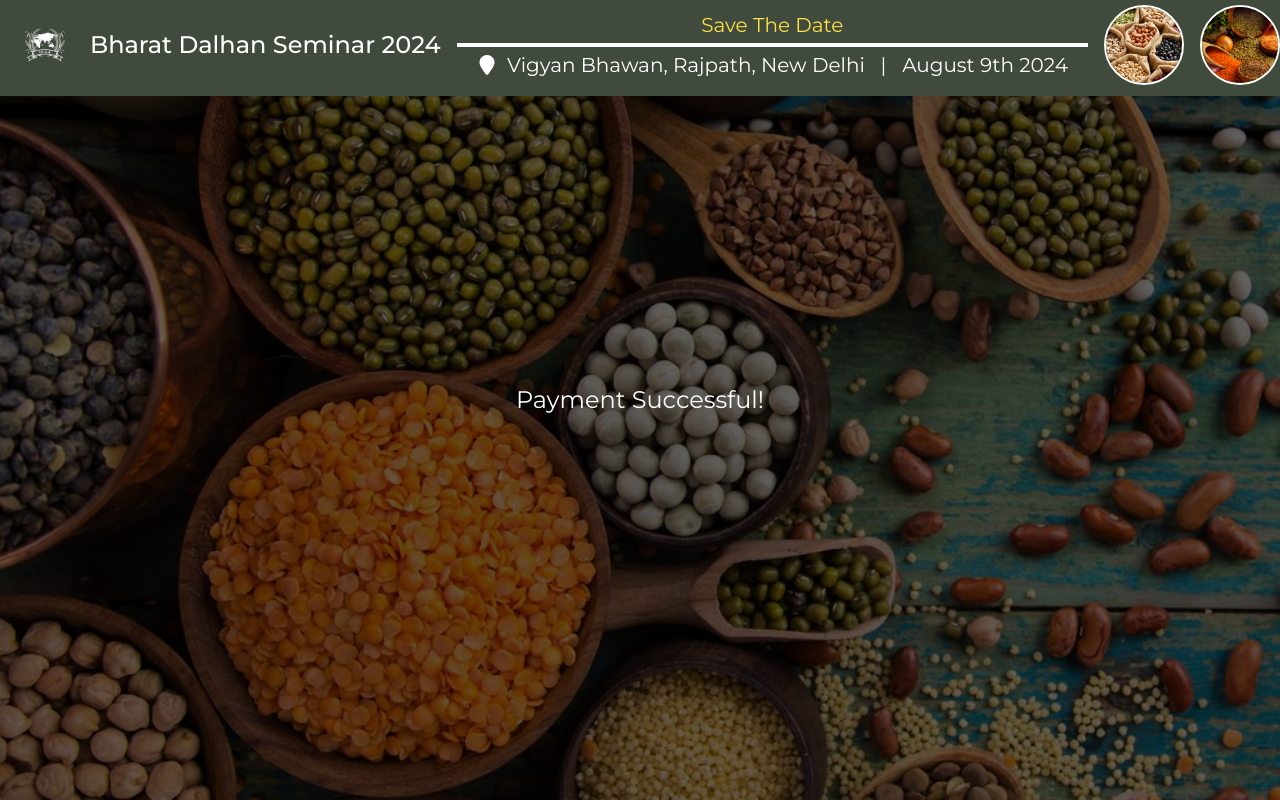
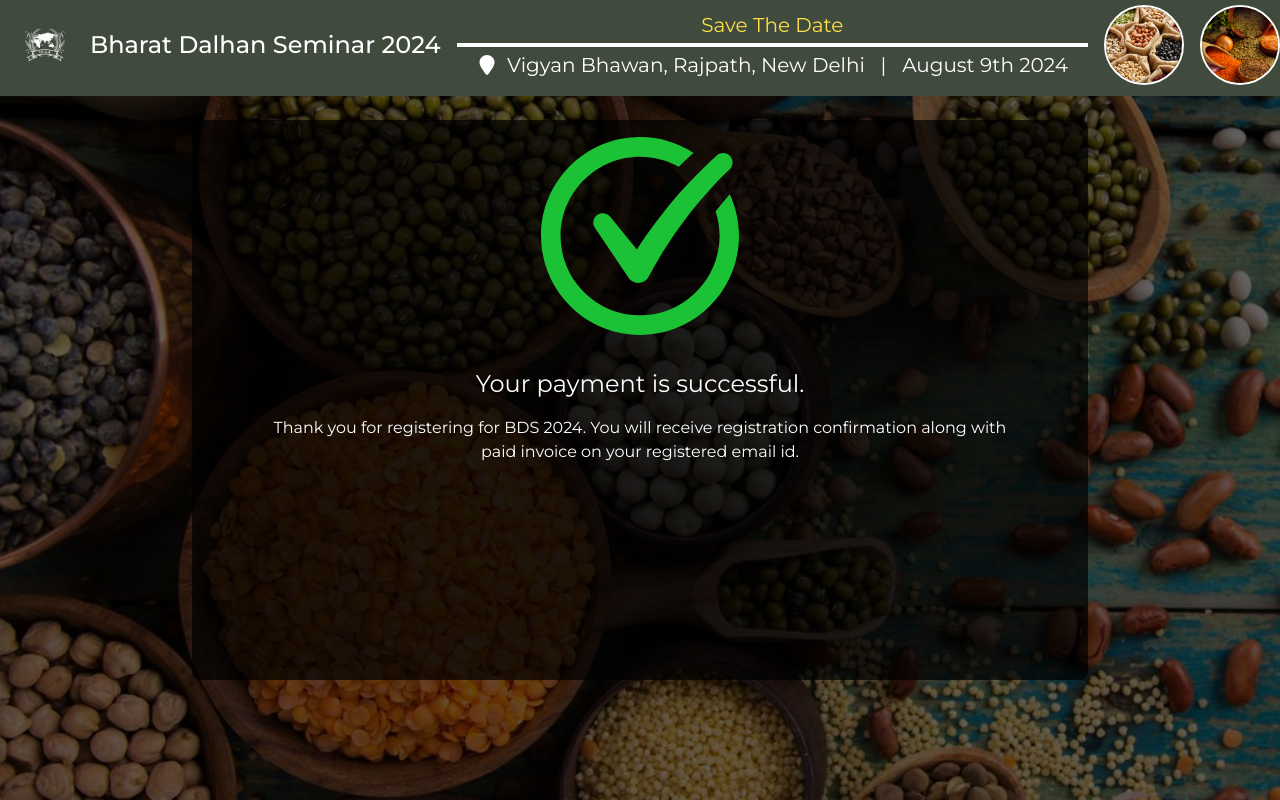
Before and after one commit to itsabhi-at/ipga-frontend, a Next.js app: page /success in a window 1280 px wide. Built offline with nearby package versions, Linux system fonts and the light colour scheme.

Commit message:
minor change

```diff
--- a/src/app/failure/page.js
+++ b/src/app/failure/page.js
@@ -1,23 +1,40 @@
-// pages/failure.js
+// pages/success.js
 "use client";
 import { useEffect } from "react";
-
+import failed from "@/app/assets/failed.svg";
+import Image from "next/image";
 const Failure = () => {
   useEffect(() => {
-    const hasRefreshed = localStorage.getItem("hasRefreshed");
+    if (typeof window !== "undefined") {
+      const hasRefreshed = sessionStorage.getItem("hasRefreshedOnce");
 
-    if (!hasRefreshed) {
-      localStorage.setItem("hasRefreshed", "true");
-      window.location.reload();
-    } else {
-      localStorage.removeItem("hasRefreshed");
+      if (!hasRefreshed) {
+        sessionStorage.setItem("hasRefreshedOnce", "true");
+        window.location.reload();
+      }
     }
   }, []);
 
   return (
-    <div className="flex items-center justify-center min-h-screen w-full text-white text-2xl relative z-30">
-      Payment Failed. Please try again.
-    </div>
+    <main className="md:h-screen h-[90vh] min-h-screen relative z-30">
+      <div className="h-full w-full flex items-center justify-center md:pt-0 pt-6">
+        <div className="bg-black bg-opacity-70 md:h-[70%] md:w-[70%] w-[80%] h-[80vh] overflow-auto rounded-lg p-4 text-white">
+          <Image
+            src={failed}
+            alt=""
+            height={200}
+            width={200}
+            className="mx-auto"
+          />
+          <p className="text-2xl mx-auto w-full text-center mt-8">
+            Your payment is Failed.
+          </p>
+          <p className="mx-auto px-0 md:px-12 w-full text-center mt-4">
+            Oops! Something Went Wrong
+          </p>
+        </div>
+      </div>
+    </main>
   );
 };
 
--- a/src/app/success/page.js
+++ b/src/app/success/page.js
@@ -1,23 +1,42 @@
 // pages/success.js
 "use client";
 import { useEffect } from "react";
-
+import success from "@/app/assets/success.svg";
+import Image from "next/image";
 const Success = () => {
   useEffect(() => {
-    const hasRefreshed = localStorage.getItem("hasRefreshed");
+    if (typeof window !== "undefined") {
+      const hasRefreshed = sessionStorage.getItem("hasRefreshedOnce");
 
-    if (!hasRefreshed) {
-      localStorage.setItem("hasRefreshed", "true");
-      window.location.reload();
-    } else {
-      localStorage.removeItem("hasRefreshed");
+      if (!hasRefreshed) {
+        sessionStorage.setItem("hasRefreshedOnce", "true");
+        window.location.reload();
+      }
     }
   }, []);
 
   return (
-    <div className="flex items-center justify-center min-h-screen w-full text-white text-2xl relative z-30">
-      Payment Successful!
-    </div>
+    <main className="md:h-screen h-[90vh] min-h-screen relative z-30">
+      <div className="h-full w-full flex items-center justify-center md:pt-0 pt-6">
+        <div className="bg-black bg-opacity-70 md:h-[70%] md:w-[70%] w-[80%] h-[80vh] overflow-auto rounded-lg p-4 text-white">
+          <Image
+            src={success}
+            alt=""
+            height={200}
+            width={200}
+            className="mx-auto"
+          />
+          <p className="text-2xl mx-auto w-full text-center mt-8">
+            Your payment is successful.{" "}
+          </p>
+          <p className="mx-auto px-0 md:px-12 w-full text-center mt-4">
+            Thank you for registering for BDS 2024. You will receive
+            registration confirmation along with paid invoice on your registered
+            email id.
+          </p>
+        </div>
+      </div>
+    </main>
   );
 };
 
```
Also changed, not shown: src/app/assets/failed.svg (added), src/app/assets/success.svg (added).
